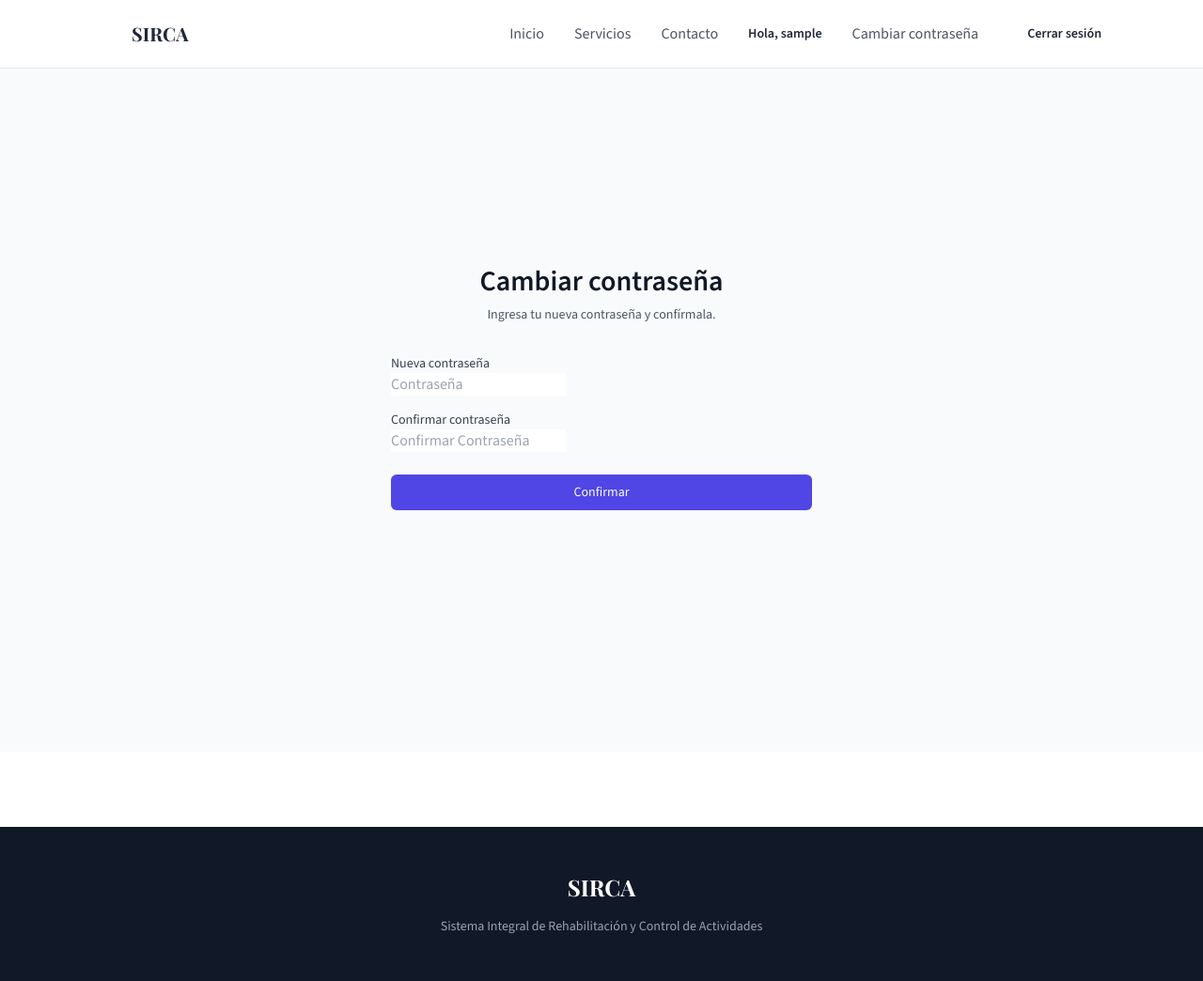
After one commit to sofispazzarini/IS2, a Django app: page /auth/change-password/ in a window 1280 px wide. The commit adds this page. Shown: the whole page at 94% size. Run offline with Django 5.2, Linux system fonts and the light colour scheme; the visitor is signed in with stand-in values (Sample User, id 1); some libraries are stand-ins or nearby versions.

Commit message:
cambios para poder cambiar contraseña

```diff
--- a/templates/base.html
+++ b/templates/base.html
@@ -91,6 +91,11 @@
                         Hola, {{ user.username }}
                     </span>
 
+                    <a href="{% url 'user:change_password' %}"
+                       class="nav-link font-medium text-gray-600 hover:text-bordo-700">
+                        Cambiar contraseña
+                    </a>
+
                     <a href="{% url 'user:logout' %}"
                        class="btn-outline-bordo px-5 py-2 rounded-full text-sm font-semibold">
 
--- /dev/null
+++ b/templates/user/change_password.html
@@ -0,0 +1,55 @@
+{% extends "base.html" %}
+
+{% block title %}Cambiar contraseña - SIRCA{% endblock %}
+
+{% block content %}
+<div class="min-h-screen flex items-center justify-center bg-gray-50 py-12 px-4 sm:px-6 lg:px-8">
+    <div class="max-w-md w-full space-y-8">
+        <div>
+            <h2 class="mt-6 text-center text-3xl font-extrabold text-gray-900">
+                Cambiar contraseña
+            </h2>
+            <p class="mt-2 text-center text-sm text-gray-600">
+                Ingresa tu nueva contraseña y confírmala.
+            </p>
+        </div>
+
+        <form class="mt-8 space-y-6" method="POST" novalidate>
+            {% csrf_token %}
+
+            {% if messages %}
+                {% for message in messages %}
+                    <div class="mb-4 p-3 rounded bg-red-100 text-red-700">
+                        {{ message }}
+                    </div>
+                {% endfor %}
+            {% endif %}
+
+            <div class="space-y-4">
+                <div>
+                    <label for="id_password" class="block text-sm font-medium text-gray-700">
+                        Nueva contraseña
+                    </label>
+                    {{ form.password }}
+                </div>
+
+                <div>
+                    <label for="id_password_confirm" class="block text-sm font-medium text-gray-700">
+                        Confirmar contraseña
+                    </label>
+                    {{ form.password_confirm }}
+                </div>
+            </div>
+
+            <div>
+                <button
+                    type="submit"
+                    class="group relative w-full flex justify-center py-2 px-4 border border-transparent text-sm font-medium rounded-md text-white bg-indigo-600 hover:bg-indigo-700 focus:outline-none focus:ring-2 focus:ring-offset-2 focus:ring-indigo-500"
+                >
+                    Confirmar
+                </button>
+            </div>
+        </form>
+    </div>
+</div>
+{% endblock %}
--- a/user/forms.py
+++ b/user/forms.py
@@ -15,6 +15,39 @@ class LoginForm(forms.Form):
         label="Contraseña",
         widget=forms.PasswordInput(attrs={"class": "form-control", "placeholder": "Contraseña"}),
     )
+
+
+class ChangePasswordForm(forms.Form):
+    password = forms.CharField(
+        label="Contraseña",
+        required=False,
+        widget=forms.PasswordInput(attrs={"class": "form-control", "placeholder": "Contraseña"}),
+    )
+    password_confirm = forms.CharField(
+        label="Confirmar Contraseña",
+        required=False,
+        widget=forms.PasswordInput(attrs={"class": "form-control", "placeholder": "Confirmar Contraseña"}),
+    )
+
+    def clean_password(self):
+        password = self.cleaned_data.get("password")
+        if password:
+            if len(password) < 8 or len(password) > 20:
+                raise forms.ValidationError("La contraseña debe tener entre 8 y 20 caracteres")
+        return password
+
+    def clean(self):
+        cleaned_data = super().clean()
+        password = cleaned_data.get("password")
+        password_confirm = cleaned_data.get("password_confirm")
+
+        if not password or not password_confirm:
+            raise forms.ValidationError("Completar contraseña")
+
+        if password != password_confirm:
+            raise forms.ValidationError("Las contraseñas no coinciden")
+
+        return cleaned_data
 
 
 class RegistroForm(forms.ModelForm):
--- a/user/urls.py
+++ b/user/urls.py
@@ -6,6 +6,7 @@ app_name = "user"
 urlpatterns = [
     path("registro/", views.registro, name="registro"),
     path('login/', views.login_view, name='login'),
+    path('change-password/', views.change_password, name='change_password'),
     path('logout/', views.logout_view, name='logout'),
     path('register/', views.registro, name='register'),
 ]
--- a/user/views.py
+++ b/user/views.py
@@ -1,7 +1,8 @@
 from django.shortcuts import render, redirect
 from django.contrib import messages
-from django.contrib.auth import authenticate, login, logout, get_user_model
-from .forms import RegistroForm, LoginForm
+from django.contrib.auth import authenticate, login, logout, get_user_model, update_session_auth_hash
+from django.contrib.auth.decorators import login_required
+from .forms import RegistroForm, LoginForm, ChangePasswordForm
 
 
 def login_view(request):
@@ -53,6 +54,28 @@ def registro(request):
     return render(request, "user/registro.html", {"form": form})
 
 
+@login_required(login_url='user:login')
+def change_password(request):
+    if request.method == "POST":
+        form = ChangePasswordForm(request.POST)
+        if form.is_valid():
+            password = form.cleaned_data.get("password")
+            user = request.user
+            user.set_password(password)
+            user.save()
+            update_session_auth_hash(request, user)
+            messages.success(request, "Contraseña actualizada exitosamente")
+            return redirect('core:home')
+        else:
+            for field, errors in form.errors.items():
+                for error in errors:
+                    messages.error(request, str(error))
+    else:
+        form = ChangePasswordForm()
+
+    return render(request, 'user/change_password.html', {'form': form})
+
+
 def logout_view(request):
     logout(request)
     messages.success(request, "Sesión cerrada exitosamente")
```
Also changed, not shown: user/tests.py (+33 -0 lines).
